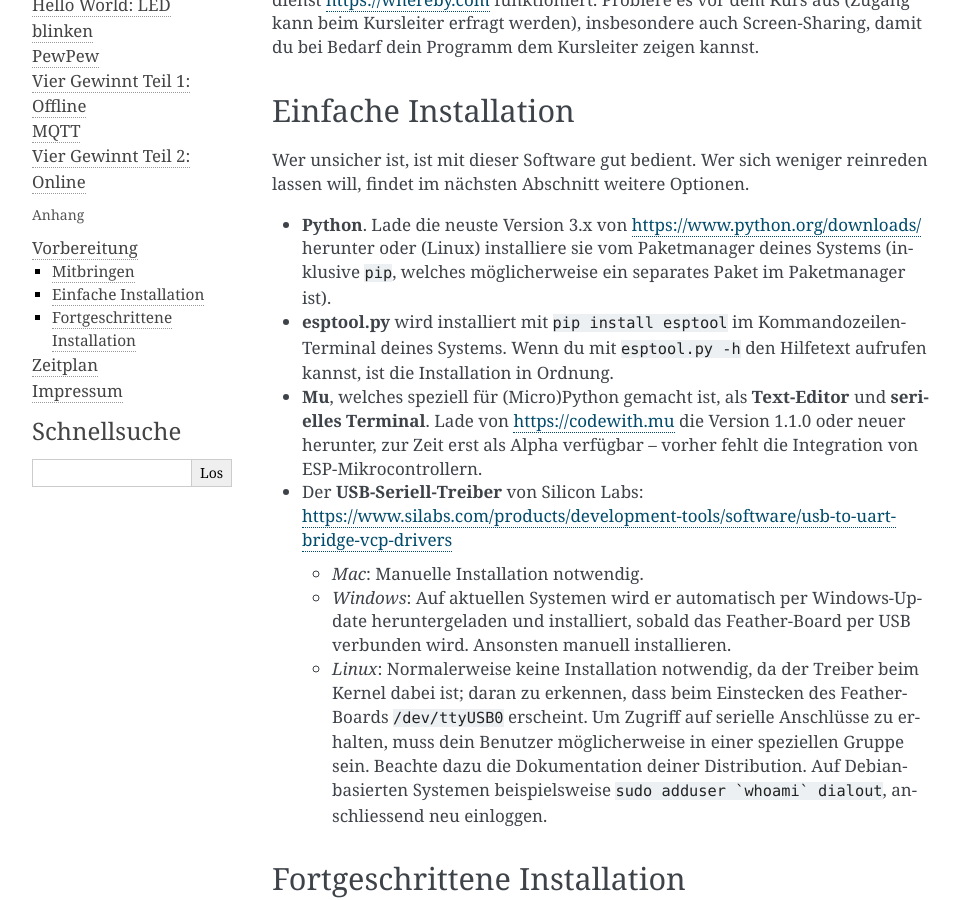
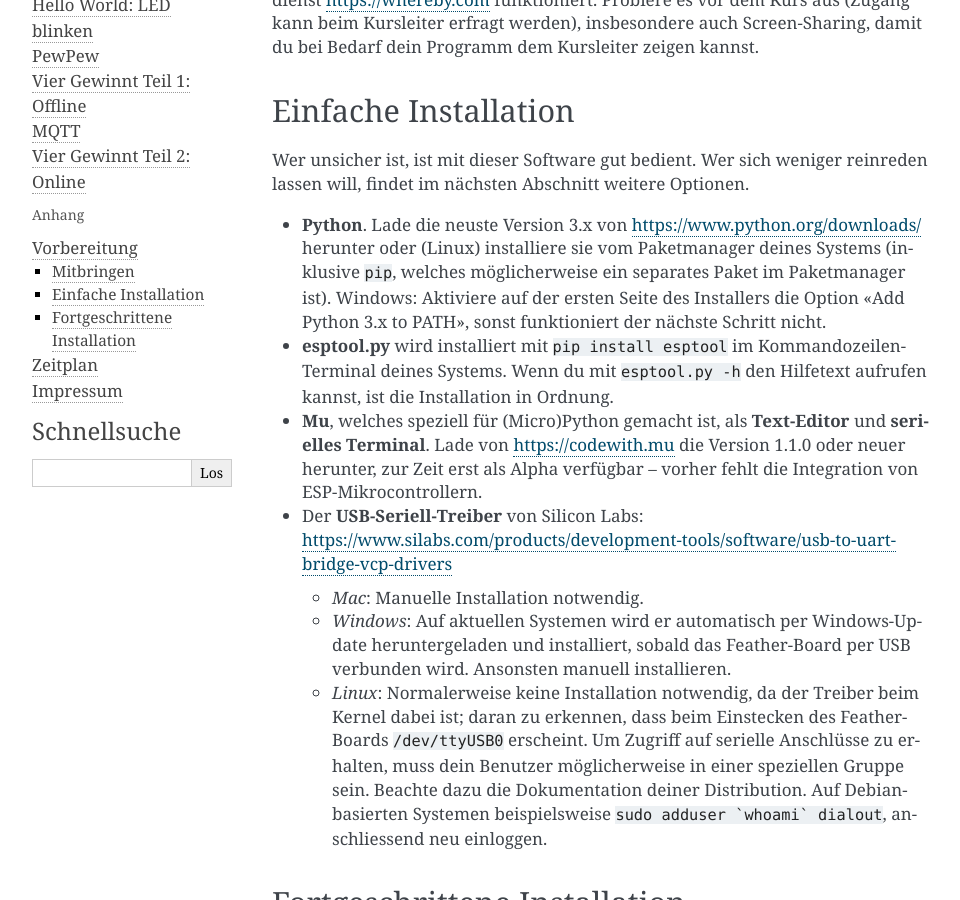
Before and after one commit to cwalther/micropython-workshop, a Sphinx documentation site: the page built from doc/source/preparation.rst, in a window 1280 px wide and 900 px high, scrolled down 388 px. Shown: the whole window, without its empty margins (148-1108 px from the left). Built offline with Sphinx 7.4.7, drawn with Linux system fonts in a browser that asks for light colours.

Commit message:
Remind Windows users to add Python to PATH.
I didn't realize the option was off by default in current installers.

```diff
--- a/doc/source/preparation.rst
+++ b/doc/source/preparation.rst
@@ -20,6 +20,7 @@ Einfache Installation
 Wer unsicher ist, ist mit dieser Software gut bedient. Wer sich weniger reinreden lassen will, findet im nächsten Abschnitt weitere Optionen.
 
 * **Python**. Lade die neuste Version 3.x von https://www.python.org/downloads/ herunter oder (Linux) installiere sie vom Paketmanager deines Systems (inklusive ``pip``, welches möglicherweise ein separates Paket im Paketmanager ist).
+  Windows: Aktiviere auf der ersten Seite des Installers die Option «Add Python 3.x to PATH», sonst funktioniert der nächste Schritt nicht.
 
 * **esptool.py** wird installiert mit ``pip install esptool`` im Kommandozeilen-Terminal deines Systems. Wenn du mit ``esptool.py -h`` den Hilfetext aufrufen kannst, ist die Installation in Ordnung.
 
```
